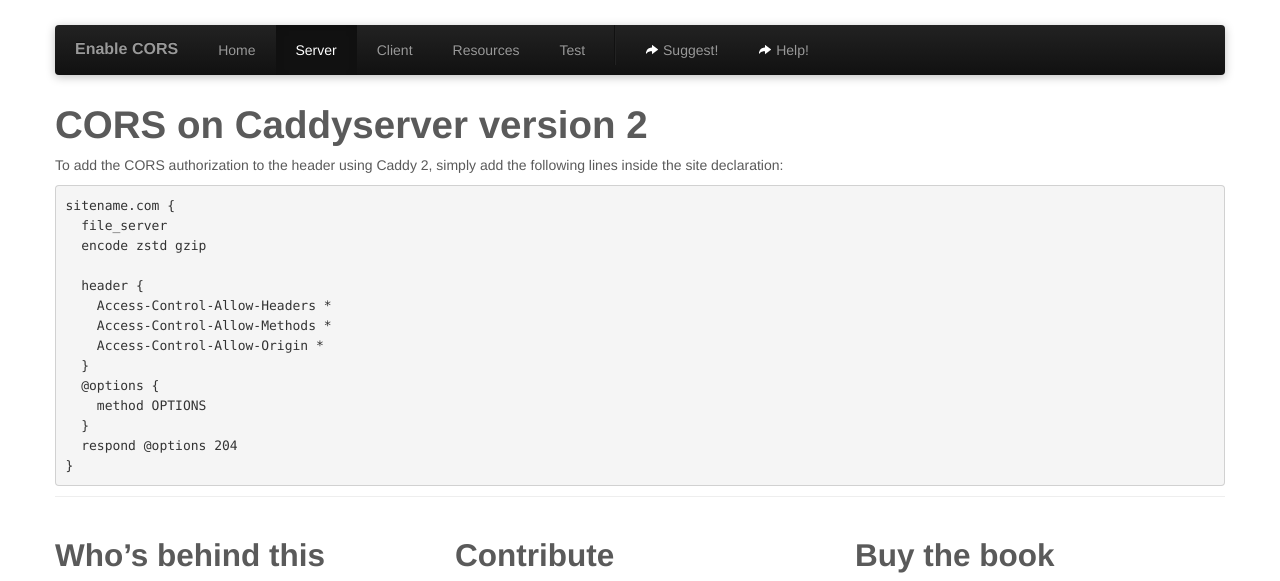
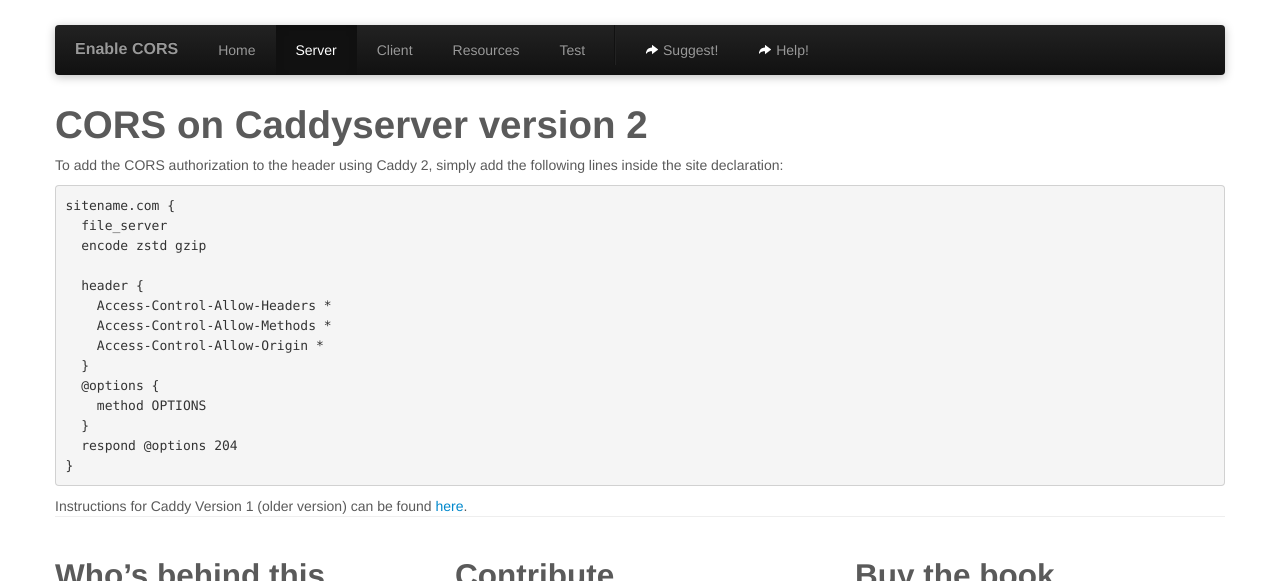
Before and after one commit to monsur/enable-cors.org, a Jekyll site: the page built from server_caddy2.html, in a window 1280 px wide, cut to the strip 0-581 px from the top of the page. Built offline with Jekyll 4.4.1, drawn with Linux system fonts in a browser that asks for light colours.

Commit message:
Added a link to Caddy v1

```diff
--- a/server_caddy2.html
+++ b/server_caddy2.html
@@ -26,5 +26,6 @@
 }
 </pre>
 
+    Instructions for Caddy Version 1 (older version) can be found <a href="server_caddy.html">here</a>.
   </section>
 </div>
```
